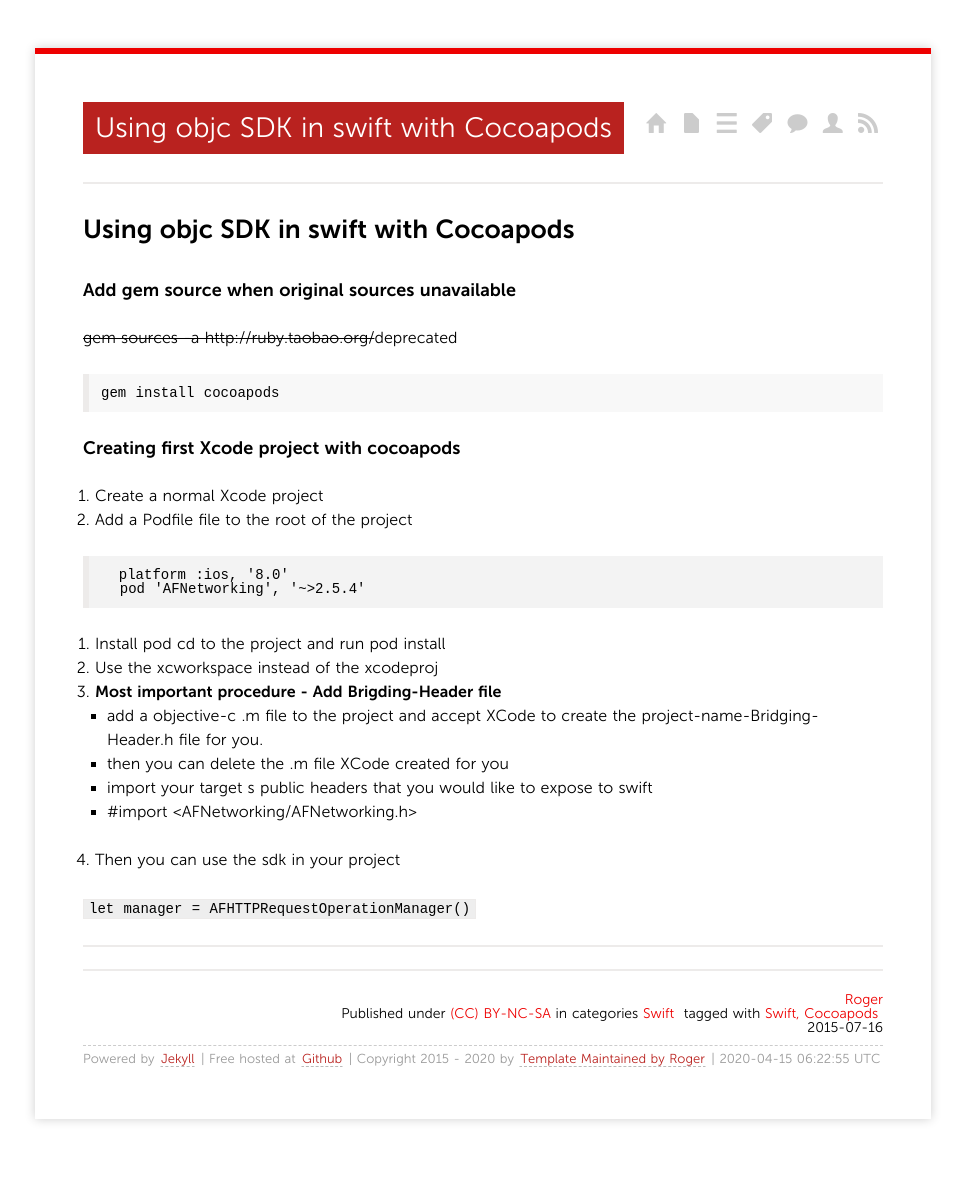
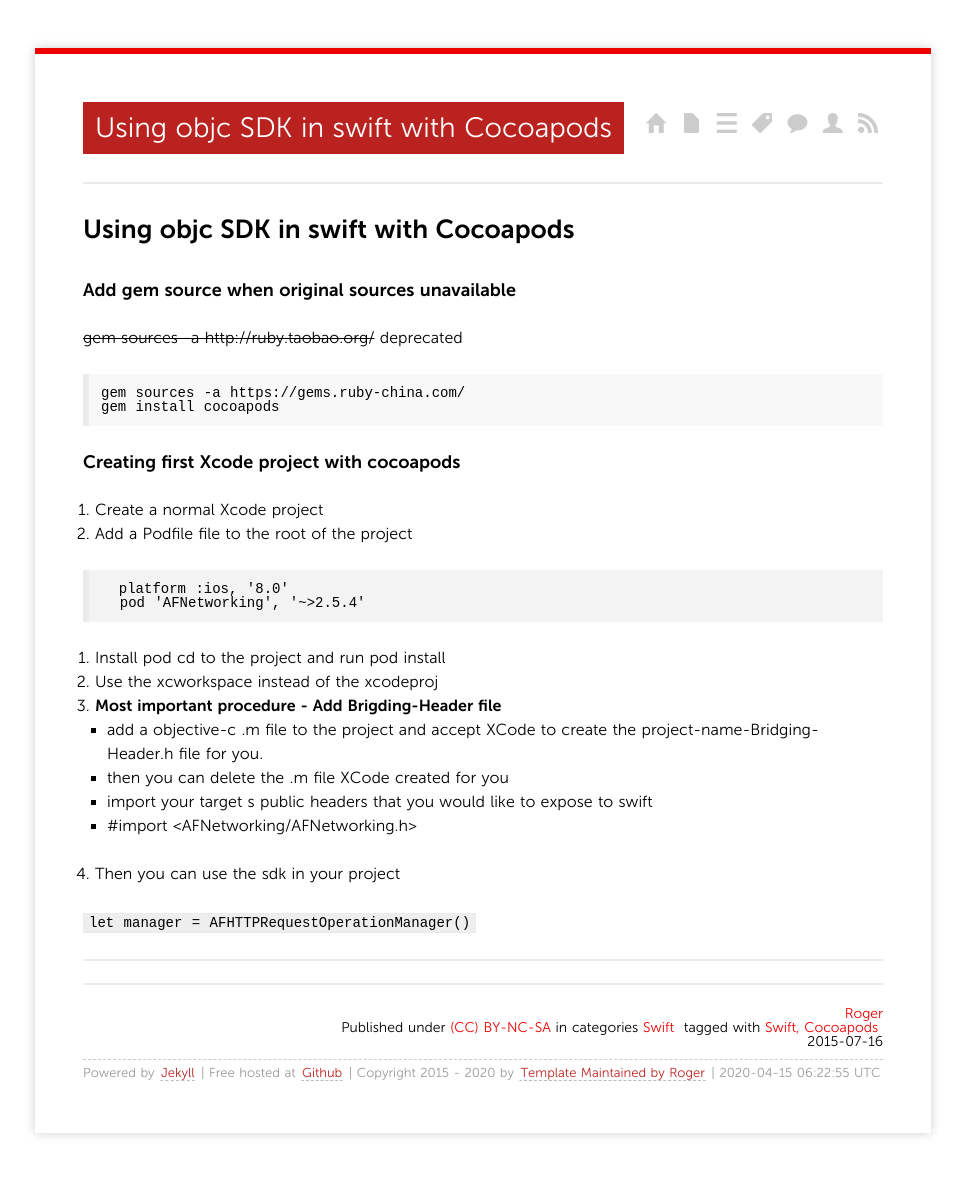
Before and after one commit to TJRoger/tjroger.github.io, a Jekyll site: the page built from _posts/2015/2015-07-16-Using-Objective-C-SDK-in-Swift-with-Cocoapods.md, in a window 1280 px wide. Shown: the whole page, without its empty margins (157-1122 px from the left). Built offline with Jekyll 4.4.1, drawn with Linux system fonts in a browser that asks for light colours; nearby versions of some CDN libraries; comment, search, counter and statistics services are not loaded; a style sheet for code colours, icons or effects is not loaded.

Commit message:
merge remote change

````diff
--- a/_posts/2015/2015-07-16-Using-Objective-C-SDK-in-Swift-with-Cocoapods.md
+++ b/_posts/2015/2015-07-16-Using-Objective-C-SDK-in-Swift-with-Cocoapods.md
@@ -12,8 +12,9 @@ tags:
 ## Using objc SDK in swift with Cocoapods
 ### Add gem source when original sources unavailable
 
-~~gem sources -a http://ruby.taobao.org/~~deprecated
+~~gem sources -a http://ruby.taobao.org/~~ deprecated
 ```
+gem sources -a https://gems.ruby-china.com/
 gem install cocoapods
 ```
 ### Creating first Xcode project with cocoapods
````
